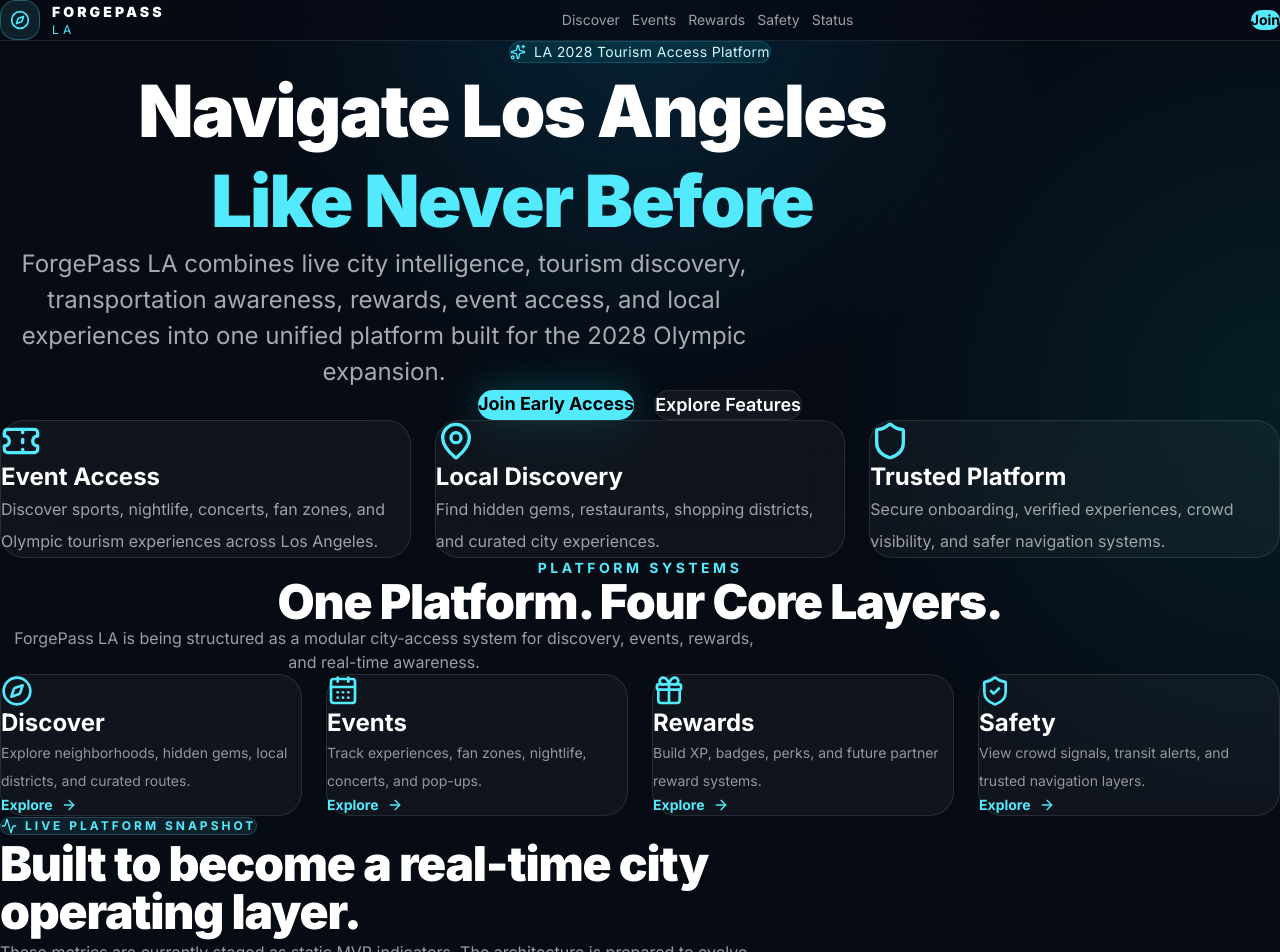
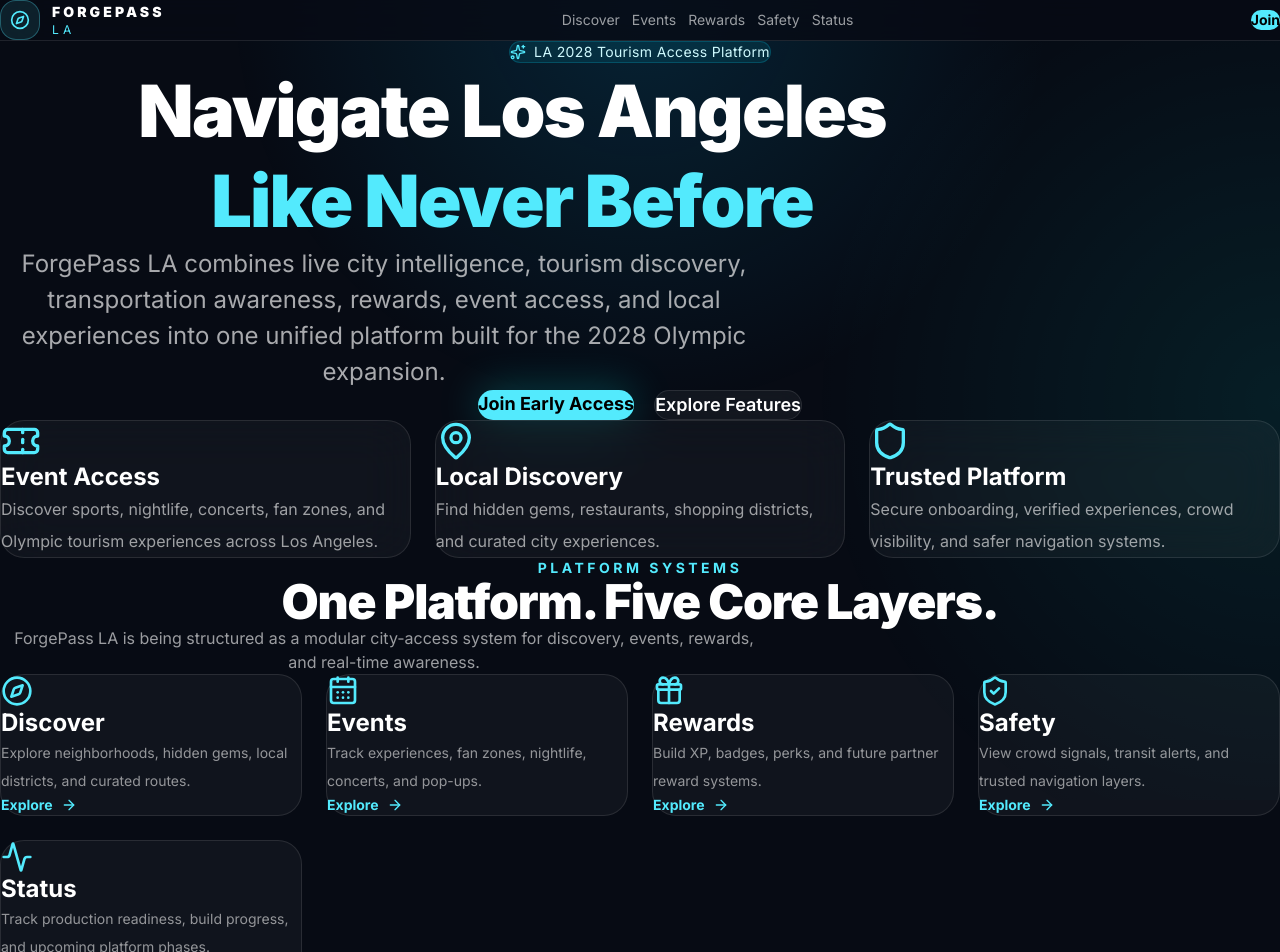
Before and after one commit to Oatskillua/forgepass-la, a React (Vite) app: page / in a window 1280 px wide. Shown: the top 952 px of the page. Built offline with nearby package versions, Linux system fonts and the light colour scheme.

Commit message:
Add status layer to home preview

```diff
--- a/src/components/MobileNav.jsx
+++ b/src/components/MobileNav.jsx
@@ -5,7 +5,7 @@ import { navigationItems } from '../config/navigation'
 export default function MobileNav() {
   return (
     <nav className="fixed bottom-0 left-0 right-0 z-30 border-t border-white/10 bg-[#070B14]/90 backdrop-blur-xl md:hidden">
-      <div className="grid grid-cols-4">
+      <div className="grid grid-cols-5">
         {navigationItems.map((item) => {
           const Icon = item.icon
 
--- a/src/components/home/SystemPreviewSection.jsx
+++ b/src/components/home/SystemPreviewSection.jsx
@@ -1,5 +1,5 @@
 import { Link } from 'react-router-dom'
-import { ArrowRight, Compass, CalendarDays, Gift, ShieldCheck } from 'lucide-react'
+import { ArrowRight, Compass, CalendarDays, Gift, ShieldCheck, Activity } from 'lucide-react'
 
 const systems = [
   {
@@ -26,6 +26,12 @@ const systems = [
     to: '/safety',
     icon: ShieldCheck,
   },
+  {
+  title: 'Status',
+  text: 'Track production readiness, build progress, and upcoming platform phases.',
+  to: '/status',
+  icon: Activity,
+},
 ]
 
 export default function SystemPreviewSection() {
@@ -37,7 +43,7 @@ export default function SystemPreviewSection() {
         </p>
 
         <h2 className="text-4xl font-black tracking-tight sm:text-5xl">
-          One Platform. Four Core Layers.
+          One Platform. Five Core Layers.
         </h2>
 
         <p className="mx-auto mt-5 max-w-3xl text-white/60">
```
